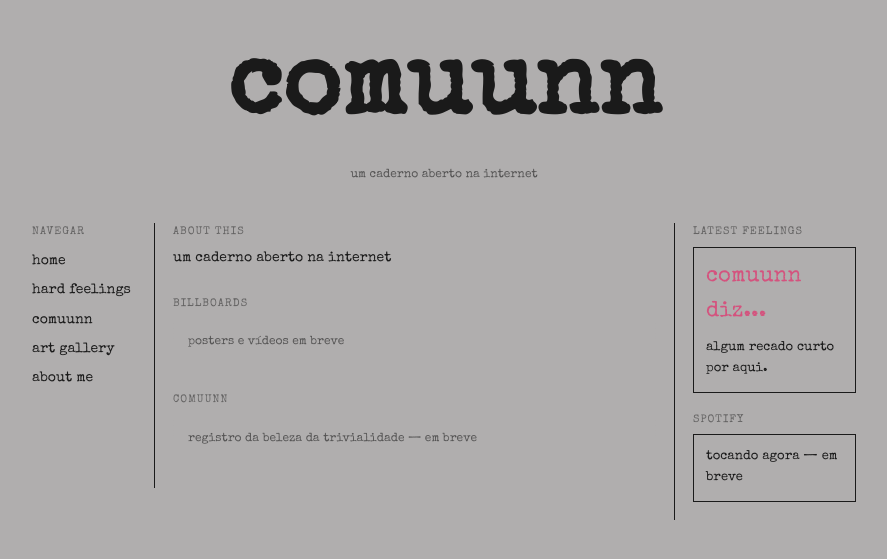
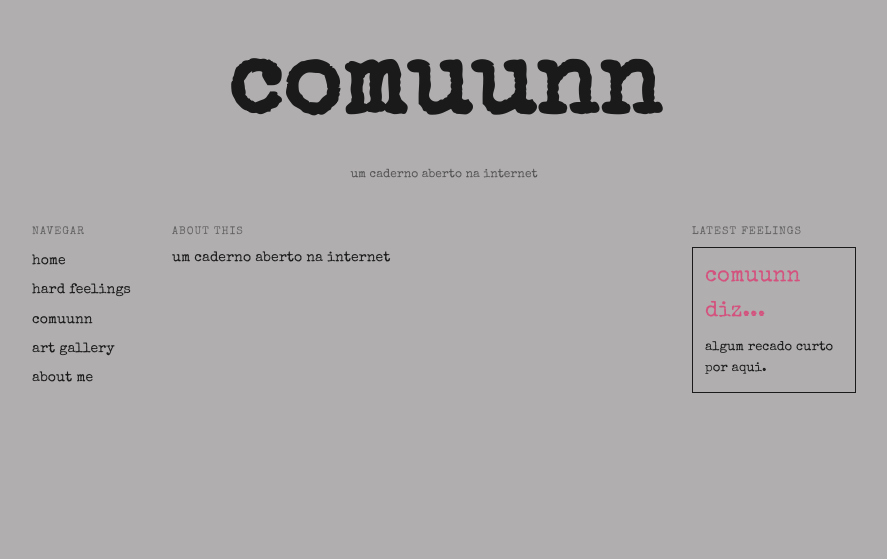
Before and after one commit to guiolhermer/comuunn, a Jekyll site: the page built from index.html, in a window 1280 px wide. Shown: the top 559 px of the page, without its empty margins (196-1083 px from the left). Built offline with Jekyll 4.4.1, drawn with Linux system fonts in a browser that asks for light colours.

Commit message:
fix: remove upcoming sections and streamline home layout for improved clarity

```diff
--- a/assets/style.css
+++ b/assets/style.css
@@ -310,10 +310,6 @@ a:hover {
   padding: 0 18px;
 }
 
-.home-columns > * + * {
-  border-left: 1px solid var(--ink);
-}
-
 .home-nav {
   width: 140px;
   flex-shrink: 0;
@@ -351,14 +347,6 @@ a:hover {
   margin: 0 0 24px;
 }
 
-.coming-soon-box {
-  border: 1px dashed var(--branco-escuro);
-  padding: 14px;
-  margin-bottom: 24px;
-  font-size: 12px;
-  opacity: 0.6;
-}
-
 .aside-card {
   border: 1px solid var(--ink);
   padding: 12px;
@@ -366,15 +354,13 @@ a:hover {
   font-size: 13px;
 }
 
+/* ---------- responsivo da home ---------- */
+
 @media (max-width: 640px) {
   .home-columns {
     flex-direction: column;
   }
-  .home-columns > * + * {
-    border-left: none;
-    border-top: 1px solid var(--ink);
-    padding-top: 16px;
-  }
+
   .home-nav, .home-aside {
     width: 100%;
   }
--- a/index.html
+++ b/index.html
@@ -35,16 +35,6 @@ layout: null
     <main class="home-main">
       <p class="section-label">about this</p>
       <p class="about-text">{{ site.description }}</p>
-
-      <p class="section-label">billboards</p>
-      <div class="coming-soon-box">
-        posters e vídeos em breve
-      </div>
-
-      <p class="section-label">comuunn</p>
-      <div class="coming-soon-box">
-        registro da beleza da trivialidade — em breve
-      </div>
     </main>
 
     <aside class="home-aside">
@@ -52,11 +42,6 @@ layout: null
       <div class="aside-card">
         <p class="says-label">comuunn diz...</p>
         <p class="says-text">algum recado curto por aqui.</p>
-      </div>
-
-      <p class="section-label">spotify</p>
-      <div class="aside-card">
-        tocando agora — em breve
       </div>
     </aside>
 
```
